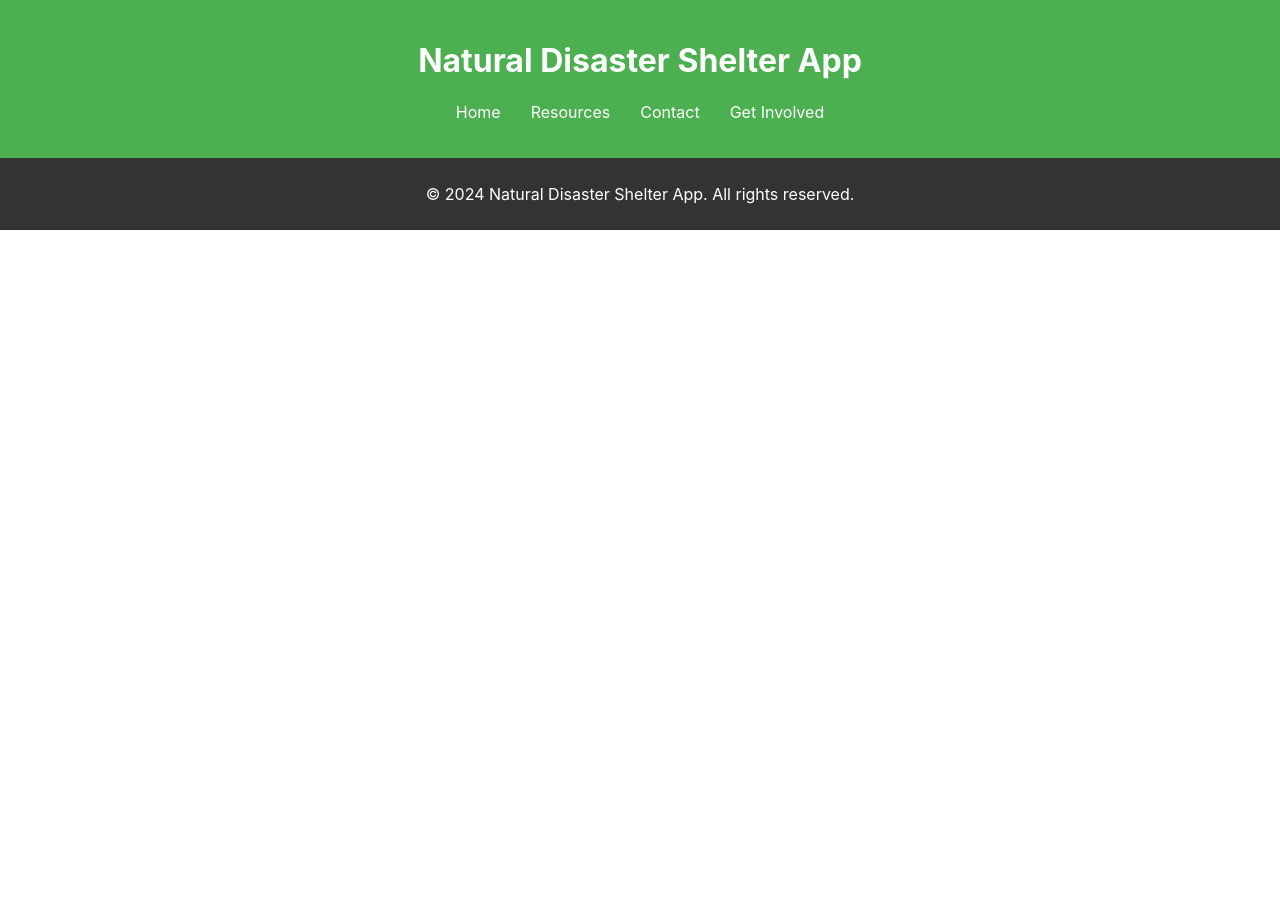
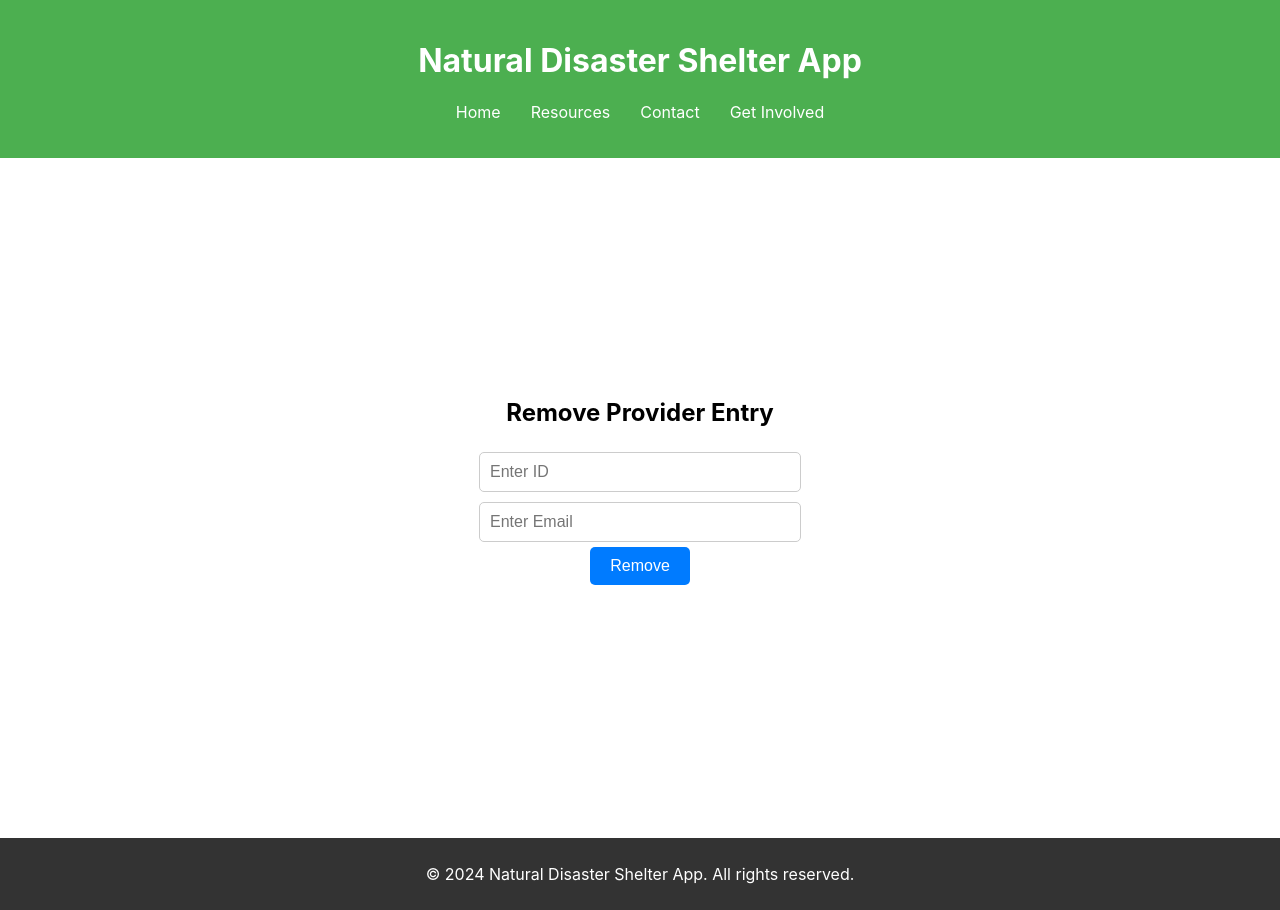
Before and after one commit to bhavyap1010/natural-disaster-shelter-app, a React (Create React App) app in the folder react-relief/: page /remove in a window 1280 px wide. Before the commit the page ends 800 px from the top, so only its background shows below. Built offline with nearby package versions, Linux system fonts and the light colour scheme.

Commit message:
added remove entry feature

```diff
--- a/react-relief/package.json
+++ b/react-relief/package.json
@@ -6,6 +6,7 @@
     "@testing-library/jest-dom": "^5.17.0",
     "@testing-library/react": "^13.4.0",
     "@testing-library/user-event": "^13.5.0",
+    "axios": "^1.7.7",
     "react": "^18.3.1",
     "react-dom": "^18.3.1",
     "react-router-dom": "^6.27.0",
--- a/react-relief/public/index.html
+++ b/react-relief/public/index.html
@@ -7,7 +7,7 @@
     <meta name="theme-color" content="#000000" />
     <meta
       name="description"
-      content="Web site created using create-react-app"
+      content="React Relief was created using create-react-app"
     />
     <link rel="apple-touch-icon" href="%PUBLIC_URL%/logo192.png" />
     <!--
@@ -24,7 +24,7 @@
       work correctly both with client-side routing and a non-root public URL.
       Learn how to configure a non-root public URL by running `npm run build`.
     -->
-    <title>React App</title>
+    <title>React Relief</title>
   </head>
   <body>
     <noscript>You need to enable JavaScript to run this app.</noscript>
--- a/react-relief/src/App.js
+++ b/react-relief/src/App.js
@@ -6,6 +6,7 @@ import Home from './pages/Home';
 import Resources from './pages/Resources';
 import Contact from './pages/Contact';
 import GetInvolved from './pages/GetInvolved';
+import Remove from './pages/Remove';
 import './App.css';
 
 const App = () => {
@@ -17,6 +18,7 @@ const App = () => {
         <Route path="/resources" element={<Resources />} />
         <Route path="/contact" element={<Contact />} />
         <Route path="/get-involved" element={<GetInvolved />} />
+        <Route path="/remove" element={<Remove />} />
       </Routes>
       <Footer />
     </Router>
--- /dev/null
+++ b/react-relief/src/pages/Remove.css
@@ -0,0 +1,30 @@
+.remove {
+    display: flex;
+    flex-direction: column;
+    align-items: center;
+    justify-content: center;
+    height: 85vh;
+}
+
+.remove input {
+    font-size: 1rem;
+    padding: 10px;
+    margin: 5px;
+    border-radius: 5px;
+    border: 1px solid #ccc;
+    width: 300px;
+}
+
+.remove button {
+    font-size: 1rem;
+    padding: 10px 20px;
+    border: none;
+    border-radius: 5px;
+    background-color: #007bff;
+    color: white;
+    cursor: pointer;
+}
+
+.remove button:hover {
+    background-color: #0056b3;
+}
--- /dev/null
+++ b/react-relief/src/pages/Remove.js
@@ -0,0 +1,73 @@
+import React, { useState } from 'react';
+import axios from 'axios';
+import './Remove.css';
+
+const AIRTABLE_API_KEY = 'pat2AVlJ1l5lyJzpR.bef90fc2a899a44b1d17191ec41d3925024fd4e6abc044afd61b80cfd5e27f43';
+const BASE_ID = 'appZRNWf4GOcgwlPO';
+const TABLE_NAME = 'Providers';
+
+const Remove = () => {
+    const [id, setId] = useState('');
+    const [email, setEmail] = useState('');
+    const [message, setMessage] = useState('');
+
+    const handleRemove = async () => {
+        try {
+            const response = await axios.get(
+                `https://api.airtable.com/v0/${BASE_ID}/${TABLE_NAME}`,
+                {
+                    headers: {
+                        Authorization: `Bearer ${AIRTABLE_API_KEY}`,
+                    },
+                    params: {
+                        filterByFormula: `AND({ID} = '${id}', {Email} = '${email}')`,
+                    },
+                }
+            );
+
+            const records = response.data.records;
+
+            if (records.length === 0) {
+                setMessage('No matching entry found.');
+                return;
+            }
+
+            const recordId = records[0].id;
+            await axios.delete(
+                `https://api.airtable.com/v0/${BASE_ID}/${TABLE_NAME}/${recordId}`,
+                {
+                    headers: {
+                        Authorization: `Bearer ${AIRTABLE_API_KEY}`,
+                    },
+                }
+            );
+
+            setMessage('Entry successfully removed.');
+        } catch (error) {
+            console.error('Error removing entry:', error);
+            setMessage('Failed to remove entry. Please try again.');
+        }
+    };
+
+    return (
+        <div className="remove">
+            <h2>Remove Provider Entry</h2>
+            <input
+                type="text"
+                placeholder="Enter ID"
+                value={id}
+                onChange={(e) => setId(e.target.value)}
+            />
+            <input
+                type="email"
+                placeholder="Enter Email"
+                value={email}
+                onChange={(e) => setEmail(e.target.value)}
+            />
+            <button onClick={handleRemove}>Remove</button>
+            <p>{message}</p>
+        </div>
+    );
+};
+
+export default Remove;
```
Also changed, not shown: 1 other file (tests, documents, lock files or other folders).
